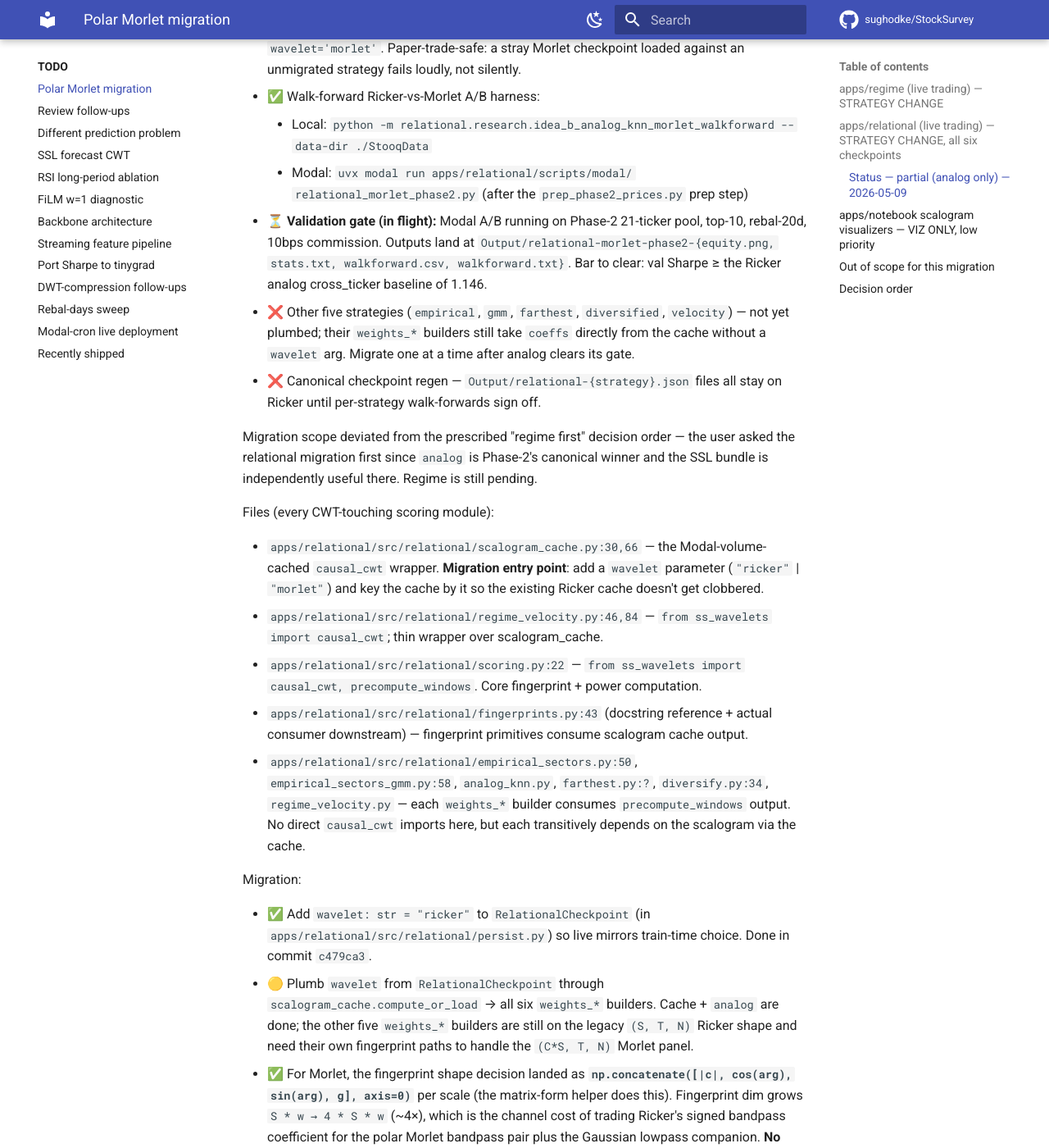
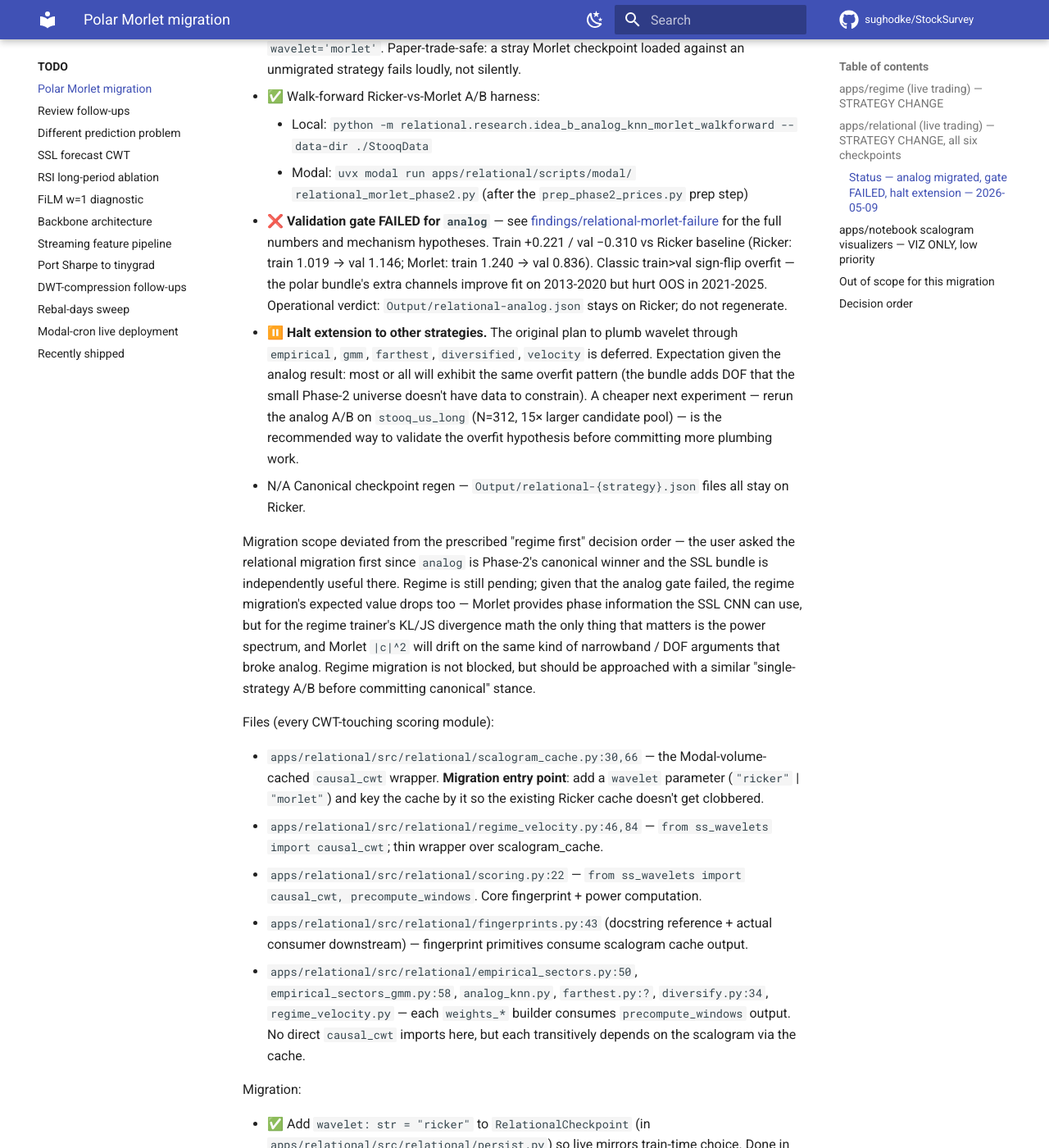
Before and after one commit to sughodke/StockSurvey, an MkDocs documentation site: the page built from apps/docs/docs/TODO/polar-morlet-migration.md, in a window 1280 px wide and 1400 px high, scrolled down 2862 px. Shown: the whole window at 82% size. Built offline with MkDocs 1.6.1 and Material for MkDocs 9.7.7, drawn with Linux system fonts in a browser that asks for light colours; comment, search, counter and statistics services are not loaded; some of the changed text lies outside the part shown.

Commit message:
docs: log relational analog polar Morlet OOS failure (Phase-2)
Modal A/B verdict (commit c479ca3 wired the polar Morlet bundle
through analog k-NN; this commit logs how the gate landed):

  Ricker  train 1.019 → val 1.146  (val beats train by +0.13)
  Morlet  train 1.240 → val 0.836  (val below train by -0.40)

  Δ morlet−ricker:  full +0.019  train +0.221  val -0.310

Classic train>val sign-flip overfit. Polar bundle's added
channels (cos, sin, gauss) improve fit on 2013-2020 but hurt OOS
in 2021-2025 — exactly the pattern every other Phase-2 arm
exhibited in the prior 8-arm DWT A/B (cross_ticker Ricker was
the lone reversal anomaly there).

Operational verdict: Output/relational-analog.json stays on Ricker.
Do NOT swap. The polar Morlet plumbing (ss_features helper, cache
key, RelationalCheckpoint.wavelet, weights_regime_analog wavelet
arg) stays available for research; no canonical checkpoint pins
it.

Adds a new findings page mirroring the DWT-failure layout, links
it from the findings index, and amends the migration TODO to
mark the gate as failed for analog and halt extension to the
other five strategies pending a wider-universe revalidation
(stooq_us_long N=312 would test whether the overfit is
pool-size-driven).

Artifacts (not committed; generated by `uvx modal run …
relational_morlet_phase2.py`):
  Output/relational-morlet-phase2-{equity.png, stats.txt,
                                   walkforward.csv, walkforward.txt}

Co-Authored-By: Claude Opus 4.7 (1M context) <noreply@anthropic.com>

```diff
--- a/apps/docs/docs/TODO/polar-morlet-migration.md
+++ b/apps/docs/docs/TODO/polar-morlet-migration.md
@@ -112,7 +112,7 @@ signal — empirical question.
 
 ## `apps/relational` (live trading) — STRATEGY CHANGE, all six checkpoints
 
-### Status — partial (analog only) — 2026-05-09
+### Status — analog migrated, gate FAILED, halt extension — 2026-05-09
 
 - ✅ `ss_features.causal_polar_morlet_matrix` — matrix-form polar
   bundle helper added (4 channels per scale, see API note above).
@@ -139,22 +139,37 @@ signal — empirical question.
     - Modal: `uvx modal run apps/relational/scripts/modal/
       relational_morlet_phase2.py` (after the
       `prep_phase2_prices.py` prep step)
-- ⏳ **Validation gate (in flight):** Modal A/B running on Phase-2
-  21-ticker pool, top-10, rebal-20d, 10bps commission. Outputs land
-  at `Output/relational-morlet-phase2-{equity.png, stats.txt,
-  walkforward.csv, walkforward.txt}`. Bar to clear: val Sharpe ≥
-  the Ricker analog cross_ticker baseline of 1.146.
-- ❌ Other five strategies (`empirical`, `gmm`, `farthest`,
-  `diversified`, `velocity`) — not yet plumbed; their `weights_*`
-  builders still take `coeffs` directly from the cache without a
-  `wavelet` arg. Migrate one at a time after analog clears its gate.
-- ❌ Canonical checkpoint regen — `Output/relational-{strategy}.json`
-  files all stay on Ricker until per-strategy walk-forwards sign off.
+- ❌ **Validation gate FAILED for `analog`** — see
+  [findings/relational-morlet-failure](../findings/relational-morlet-failure.md)
+  for the full numbers and mechanism hypotheses. Train +0.221 /
+  val −0.310 vs Ricker baseline (Ricker: train 1.019 → val 1.146;
+  Morlet: train 1.240 → val 0.836). Classic train>val sign-flip
+  overfit — the polar bundle's extra channels improve fit on
+  2013-2020 but hurt OOS in 2021-2025. Operational verdict:
+  `Output/relational-analog.json` stays on Ricker; do not regenerate.
+- ⏸️ **Halt extension to other strategies.** The original plan to
+  plumb wavelet through `empirical`, `gmm`, `farthest`,
+  `diversified`, `velocity` is deferred. Expectation given the analog
+  result: most or all will exhibit the same overfit pattern (the
+  bundle adds DOF that the small Phase-2 universe doesn't have data
+  to constrain). A cheaper next experiment — rerun the analog A/B on
+  `stooq_us_long` (N=312, 15× larger candidate pool) — is the
+  recommended way to validate the overfit hypothesis before
+  committing more plumbing work.
+- N/A Canonical checkpoint regen — `Output/relational-{strategy}.json`
+  files all stay on Ricker.
 
 Migration scope deviated from the prescribed "regime first" decision
 order — the user asked the relational migration first since `analog`
 is Phase-2's canonical winner and the SSL bundle is independently
-useful there. Regime is still pending.
+useful there. Regime is still pending; given that the analog gate
+failed, the regime migration's expected value drops too — Morlet
+provides phase information the SSL CNN can use, but for the regime
+trainer's KL/JS divergence math the only thing that matters is the
+power spectrum, and Morlet `|c|^2` will drift on the same kind of
+narrowband / DOF arguments that broke analog. Regime migration is
+not blocked, but should be approached with a similar
+"single-strategy A/B before committing canonical" stance.
 
 Files (every CWT-touching scoring module):
 
```
Also changed, not shown: apps/docs/docs/findings/index.md (+1 -0 lines), apps/docs/docs/findings/relational-morlet-failure.md (added, +146 -0 lines), apps/docs/docs/findings/images/relational-morlet-phase2-equity.png (added).
